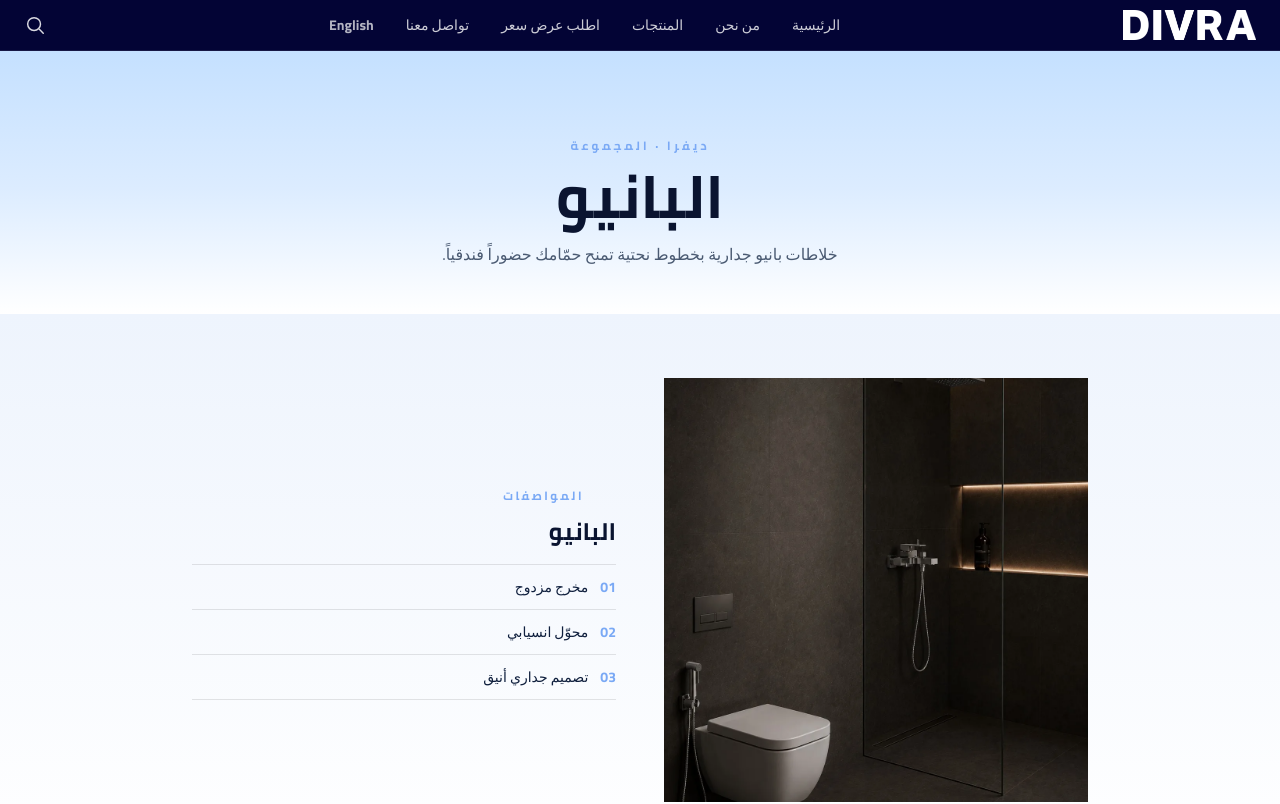
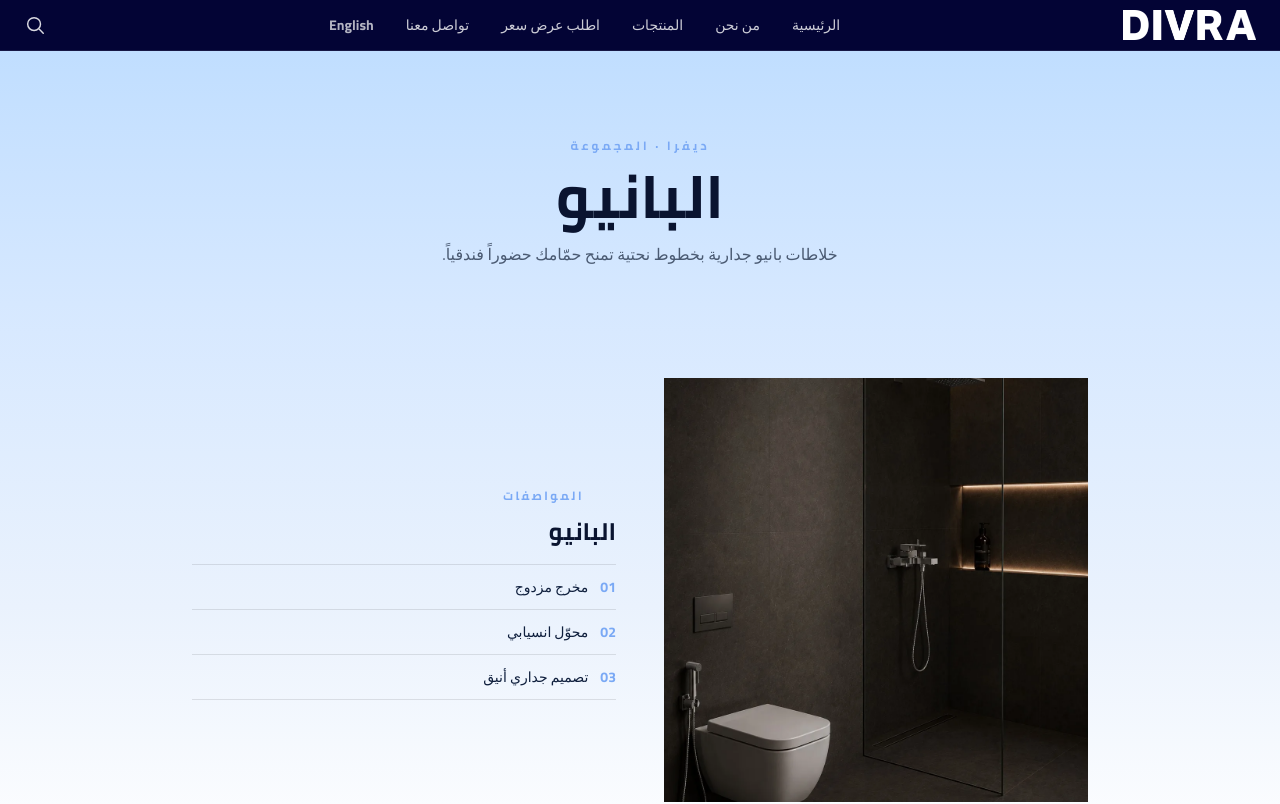
Before and after one commit to azz-11/Divra, a React (Vite) app: page /collection/bath in a window 1280 px wide. Shown: the top 804 px of the page. Built offline with nearby package versions, Linux system fonts and the light colour scheme.

Commit message:
تدرّج واحد متواصل من العنوان حتى نهاية قسم المواصفات

```diff
--- a/src/pages/CollectionPage.jsx
+++ b/src/pages/CollectionPage.jsx
@@ -45,8 +45,10 @@ export default function CollectionPage() {
 
   return (
     <div className="bg-white text-[#0f1f3d]">
-      {/* رأس نصّي — خلفية زرقاء سماوية */}
-      <section className="px-6 pb-12 pt-28 text-center md:pt-32" style={{ background: 'linear-gradient(180deg, #bcdcff 0%, #dcecff 60%, #ffffff 100%)' }}>
+      {/* تدرّج واحد متواصل: من العنوان حتى نهاية المواصفات */}
+      <div style={{ background: 'linear-gradient(180deg, #bcdcff 0%, #d6e8ff 35%, #eaf2fd 70%, #ffffff 100%)' }}>
+      {/* رأس نصّي */}
+      <section className="px-6 pb-12 pt-28 text-center md:pt-32">
         <span className="mb-3 inline-flex items-center gap-3 text-xs font-bold uppercase tracking-[0.25em] text-brand-strong">
           <span className="h-px w-8 bg-brand-strong/40" />
           {t('ديفرا')} · {t('المجموعة')}
@@ -56,8 +58,8 @@ export default function CollectionPage() {
         <p className="mx-auto mt-4 max-w-2xl text-[#4a5a72]">{tr(collection.intro)}</p>
       </section>
 
-      {/* لقطة واقعية 1:1 + المواصفات (مصغّرة) — خلفية متدرّجة فقط */}
-      <section className="relative overflow-hidden px-6 py-12 md:py-16" style={{ background: 'linear-gradient(180deg, #eef4fd 0%, #ffffff 100%)' }}>
+      {/* لقطة واقعية 1:1 + المواصفات (مصغّرة) */}
+      <section className="relative overflow-hidden px-6 py-12 md:py-16">
         <div className="relative z-10 mx-auto grid max-w-4xl items-center gap-8 md:grid-cols-2 md:gap-12">
           <div className="mx-auto aspect-square w-full max-w-xs overflow-hidden bg-[#0d0d24] md:max-w-none">
             <img src={collection.lifestyle || collection.cover} alt={tr(collection.name)} loading="lazy" className="h-full w-full object-cover" />
@@ -79,6 +81,7 @@ export default function CollectionPage() {
           </div>
         </div>
       </section>
+      </div>
 
       {/* الأنواع */}
       {collection.types?.length > 0 && (
```
